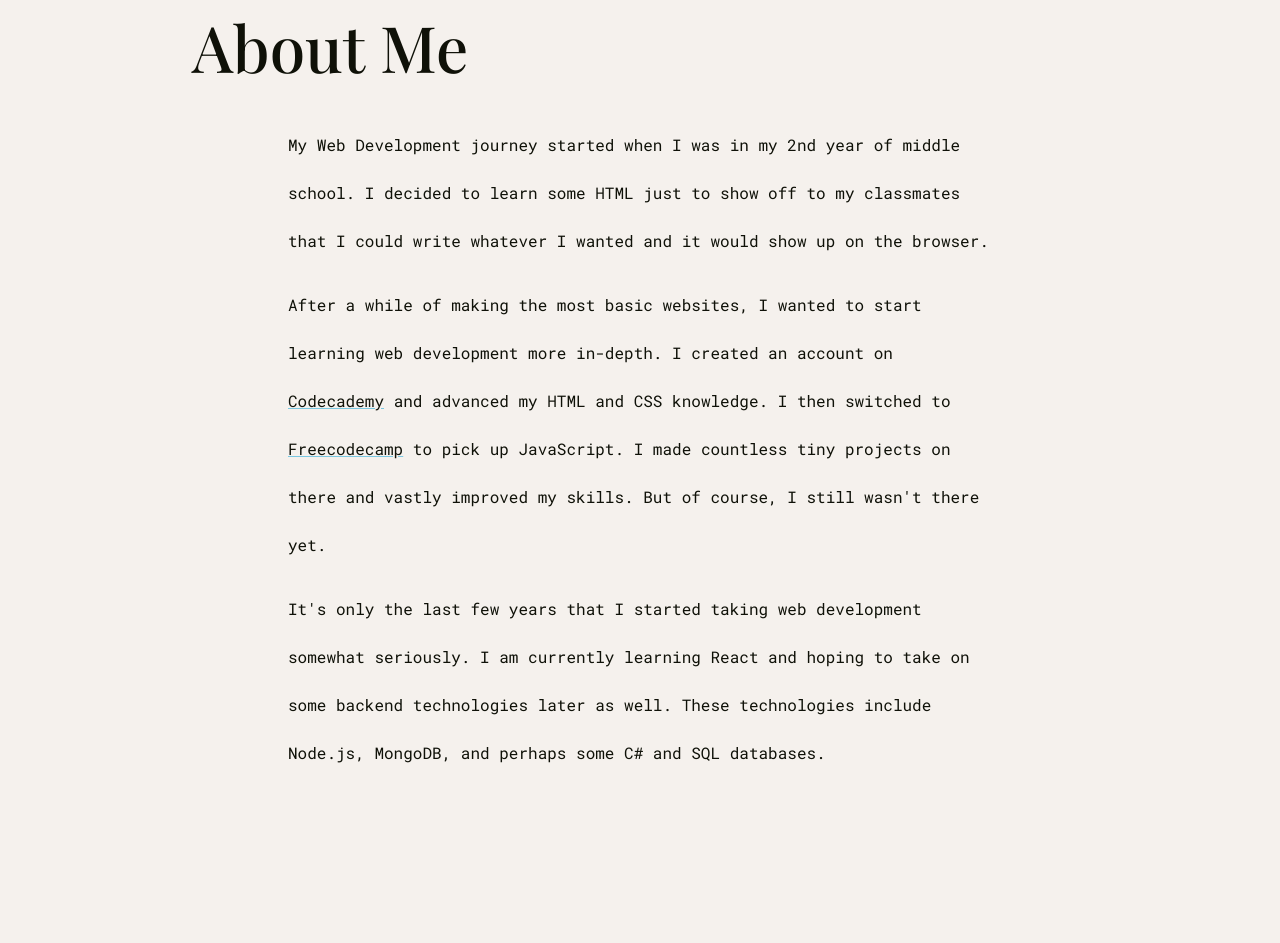
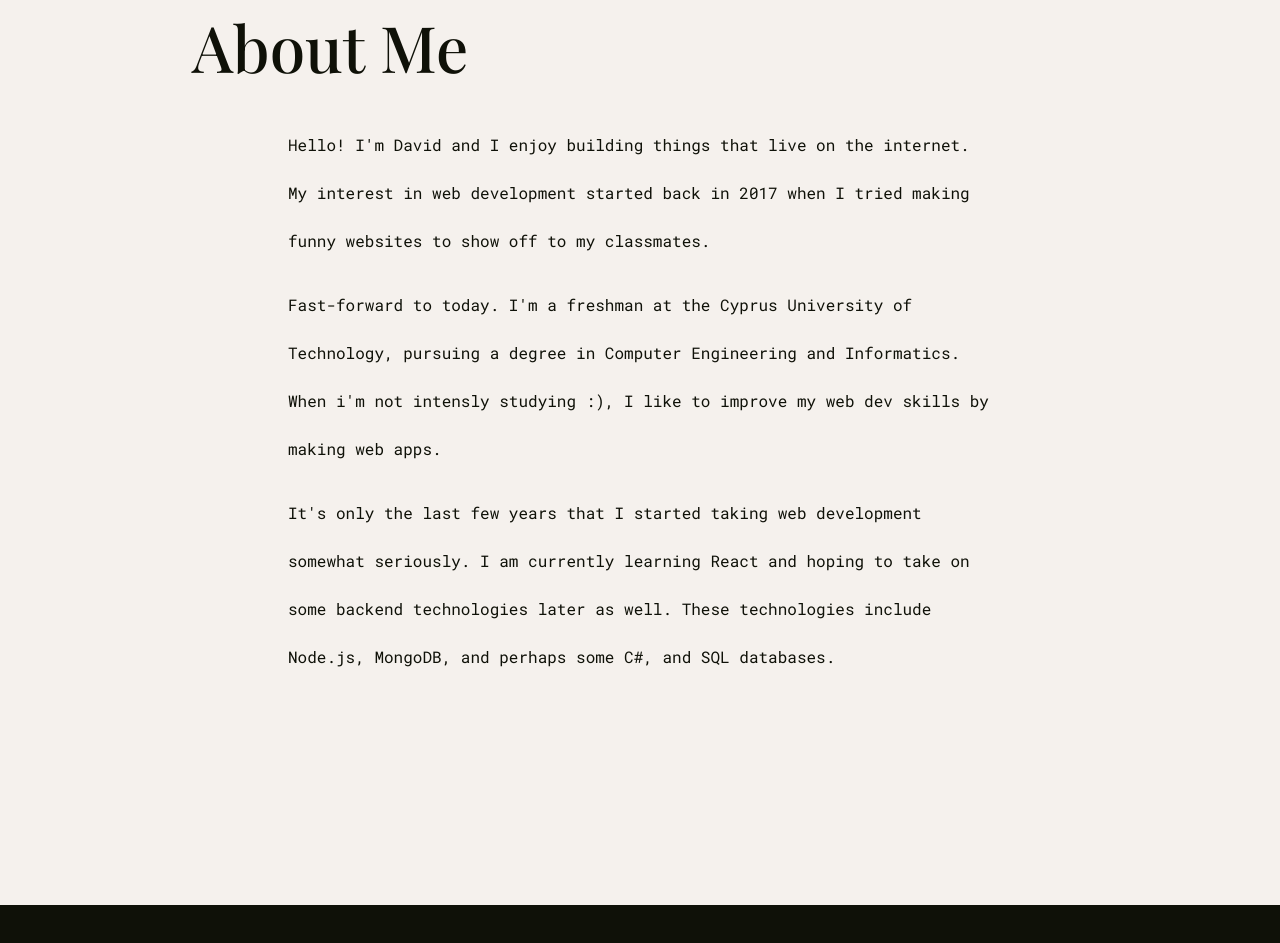
Before and after one commit to davidbalian/davidbalian.github.io, a React (Create React App) app: page / in a window 1280 px wide. Shown: the part 1020-1963 px from the top of the page. Built offline with nearby package versions, Linux system fonts and the light colour scheme.

Commit message:
Changed title and some about text

```diff
--- a/public/index.html
+++ b/public/index.html
@@ -25,7 +25,7 @@
       work correctly both with client-side routing and a non-root public URL.
       Learn how to configure a non-root public URL by running `npm run build`.
     -->
-    <title>David Balian - Portfolio</title>
+    <title>David Balian</title>
   </head>
   <body>
     <noscript>You need to enable JavaScript to run this app.</noscript>
--- a/src/comps/About/About.js
+++ b/src/comps/About/About.js
@@ -7,38 +7,20 @@ const About = () => {
 			<h1>About Me</h1>
 			<section className='about-text'>
 				<p>
-					My Web Development journey started when I was in my 2nd year of middle school. I
-					decided to learn some HTML just to show off to my classmates that I could write
-					whatever I wanted and it would show up on the browser.
+					Hello! I'm David and I enjoy building things that live on the internet. My
+					interest in web development started back in 2017 when I tried making funny
+					websites to show off to my classmates.
 				</p>
 				<p>
-					After a while of making the most basic websites, I wanted to start learning web
-					development more in-depth. I created an account on{" "}
-					<a
-						href='https://www.codecademy.com/'
-						target='_blank'
-						rel='noopener noreferrer'
-						className='external-link'
-					>
-						Codecademy
-					</a>{" "}
-					and advanced my HTML and CSS knowledge. I then switched to{" "}
-					<a
-						href='https://www.freecodecamp.org/'
-						target='_blank'
-						rel='noopener noreferrer'
-						className='external-link'
-					>
-						Freecodecamp
-					</a>{" "}
-					to pick up JavaScript. I made countless tiny projects on there and vastly
-					improved my skills. But of course, I still wasn't there yet.
+					Fast-forward to today. I'm a freshman at the Cyprus University of Technology,
+					pursuing a degree in Computer Engineering and Informatics. When i'm not intensly
+					studying :), I like to improve my web dev skills by making web apps.
 				</p>
 				<p>
 					It's only the last few years that I started taking web development somewhat
 					seriously. I am currently learning React and hoping to take on some backend
 					technologies later as well. These technologies include Node.js, MongoDB, and
-					perhaps some C# and SQL databases.
+					perhaps some C#, and SQL databases.
 				</p>
 			</section>
 		</div>
```
